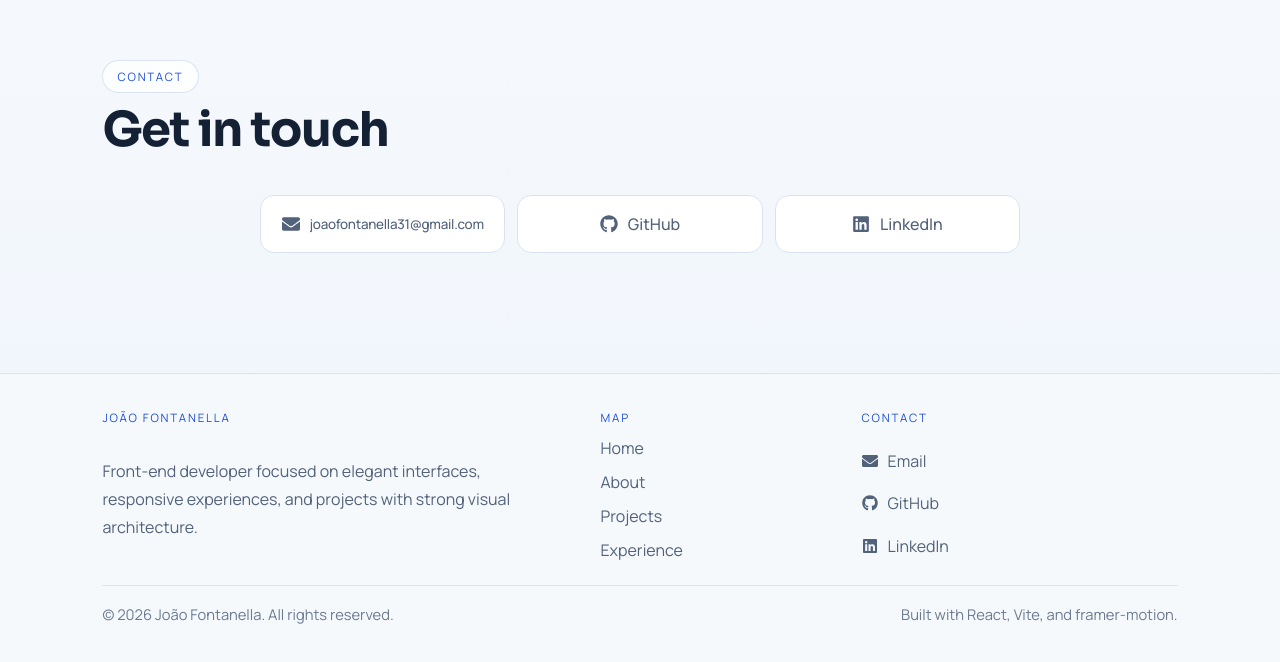
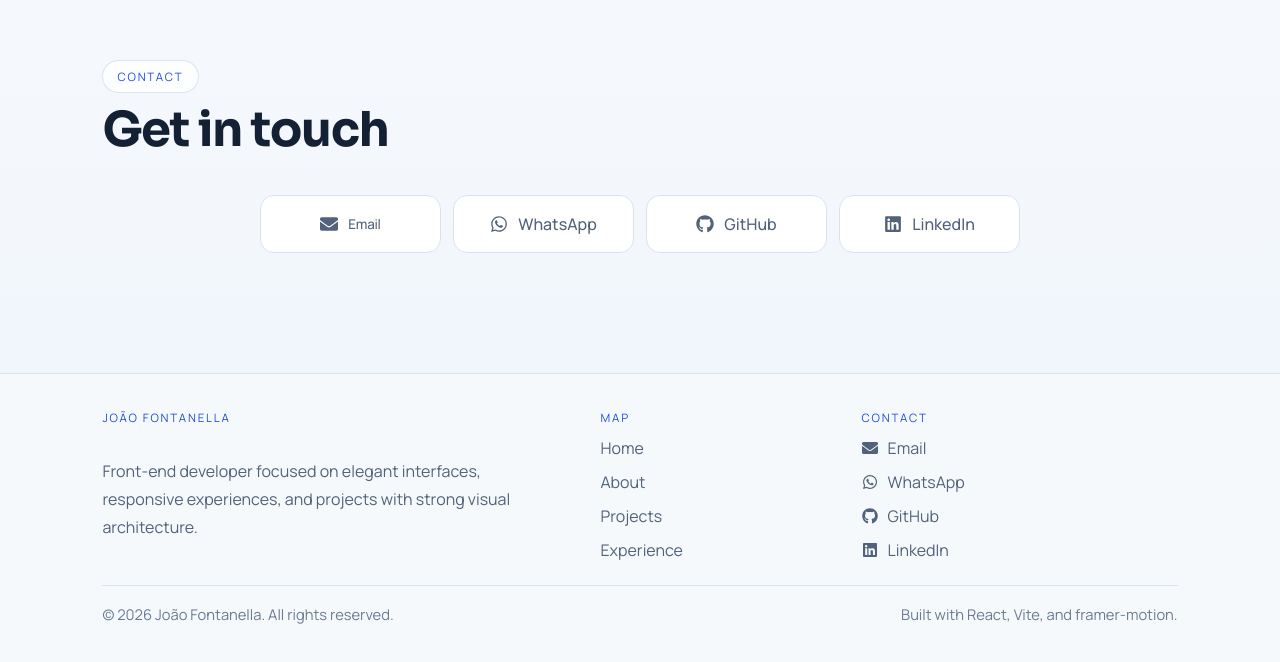
Before and after one commit to JoaoFontanella/Portfolio, a React (Vite) app: page / in a window 1280 px wide. Shown: the part 3484-4146 px from the top of the page. Built offline with nearby package versions, Linux system fonts and the light colour scheme.

Commit message:
add numerdo wpp

```diff
--- a/src/components/Contato.jsx
+++ b/src/components/Contato.jsx
@@ -1,6 +1,6 @@
 import React from "react";
 import "../styles/Contato.css";
-import { FaGithub, FaLinkedin, FaEnvelope } from "react-icons/fa";
+import { FaGithub, FaLinkedin, FaEnvelope, FaWhatsapp } from "react-icons/fa";
 import SectionHeader from "./SectionHeader";
 import Reveal from "./Reveal";
 import { getLocaleContent } from "../content/portfolioContent";
@@ -19,7 +19,17 @@ export default function Contato() {
           <div className="contact-actions">
             <a href={`mailto:${content.email}`} className="social-btn social-btn--email">
               <FaEnvelope />
-              <span>{content.email}</span>
+              <span>Email</span>
+            </a>
+
+            <a
+              href={content.whatsappUrl}
+              target="_blank"
+              rel="noopener noreferrer"
+              className="social-btn social-btn--whatsapp"
+            >
+              <FaWhatsapp />
+              <span>WhatsApp</span>
             </a>
 
             <a
--- a/src/components/Footer.jsx
+++ b/src/components/Footer.jsx
@@ -1,5 +1,5 @@
 import React from "react";
-import { FaGithub, FaLinkedin, FaEnvelope } from "react-icons/fa";
+import { FaGithub, FaLinkedin, FaEnvelope, FaWhatsapp } from "react-icons/fa";
 import { Link } from "react-router-dom";
 import Reveal from "./Reveal";
 import { getLocaleContent } from "../content/portfolioContent";
@@ -33,6 +33,10 @@ export default function Footer() {
             <FaEnvelope />
             {content.emailLabel}
           </a>
+          <a href="https://wa.me/5548998068177" target="_blank" rel="noopener noreferrer">
+            <FaWhatsapp />
+            WhatsApp
+          </a>
           <a href="https://github.com/JoaoFontanella" target="_blank" rel="noopener noreferrer">
             <FaGithub />
             GitHub
--- a/src/content/portfolioContent.js
+++ b/src/content/portfolioContent.js
@@ -106,6 +106,8 @@ export const portfolioContent = {
       eyebrow: "Contato",
       title: "Entre em contato",
       email: "joaofontanella31@gmail.com",
+      whatsapp: "+55 (48) 99806-8177",
+      whatsappUrl: "https://wa.me/5548998068177",
     },
     experience: {
       eyebrow: "Trajetória",
@@ -269,6 +271,8 @@ export const portfolioContent = {
       eyebrow: "Contact",
       title: "Get in touch",
       email: "joaofontanella31@gmail.com",
+      whatsapp: "+55 (48) 99806-8177",
+      whatsappUrl: "https://wa.me/5548998068177",
     },
     experience: {
       eyebrow: "Background",
--- a/src/styles/Contato.css
+++ b/src/styles/Contato.css
@@ -9,7 +9,7 @@
 
 .contact-actions {
   display: grid;
-  grid-template-columns: repeat(3, minmax(0, 1fr));
+  grid-template-columns: repeat(auto-fit, minmax(170px, 1fr));
   gap: 12px;
 }
 
```
